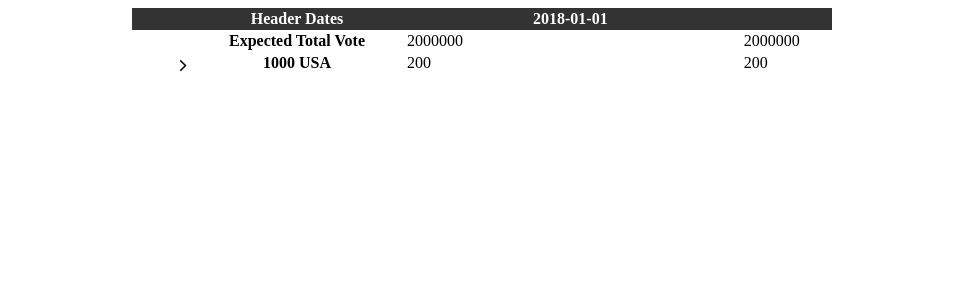
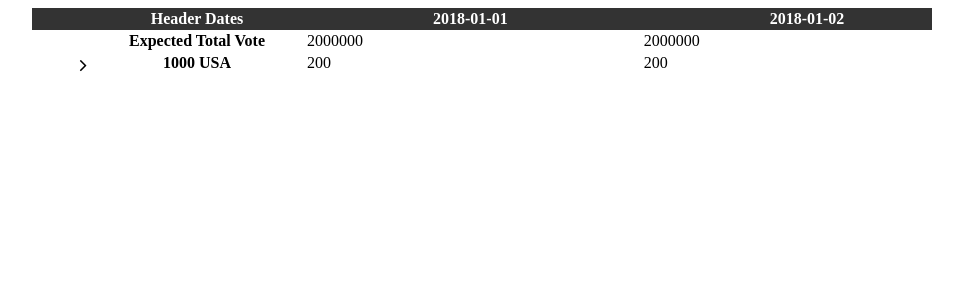
Before and after one commit to helouinkhir/expanded-table, an Angular app: page / in a window 1280 px wide. Shown: the top 300 px of the page, without its empty margins (158-1121 px from the left). Built offline with nearby package versions, Linux system fonts and the light colour scheme.

Commit message:
add div width

```diff
--- a/src/app/app.component.css
+++ b/src/app/app.component.css
@@ -5,7 +5,7 @@
   margin: auto;
   overflow: auto;
   height: 350px;
-  width: 700px;
+  width: 900px;
 }
 .table-scroll table {
   width: 100%;
```
